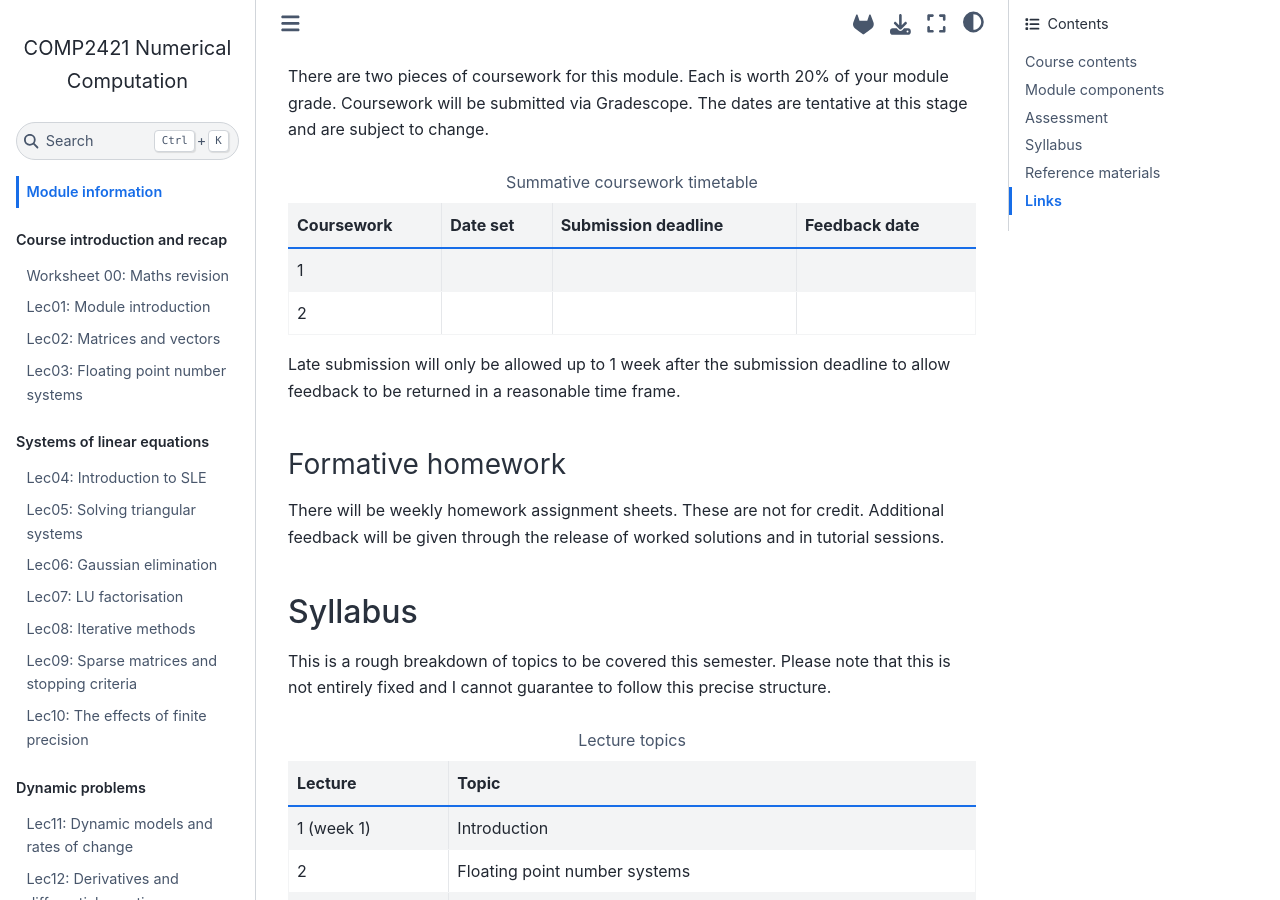
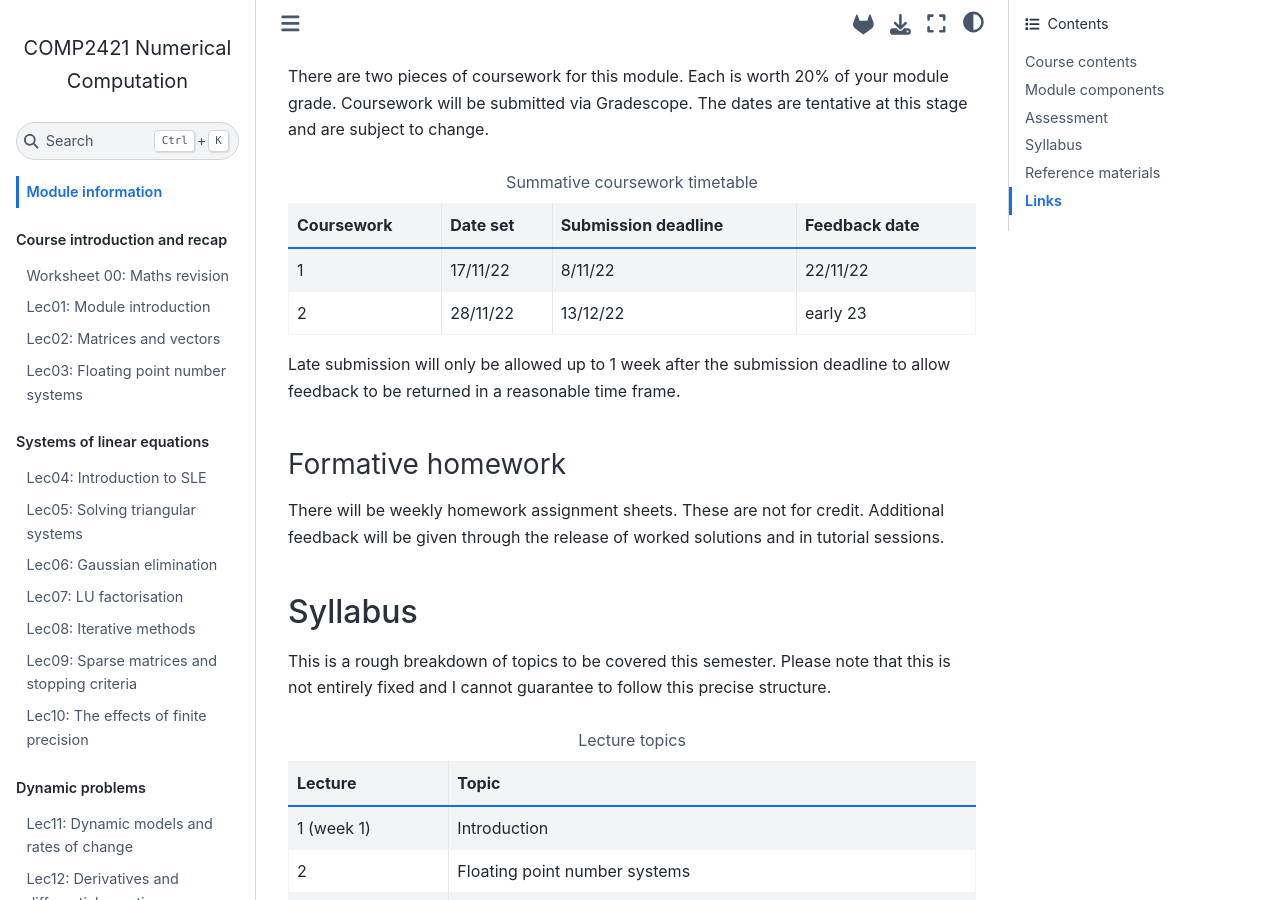
Before and after one commit to uol-soc-teachingrepos/COMP2421-Numerical-Computation, a Jupyter Book: the page built from README.md, in a window 1280 px wide and 900 px high, scrolled down 1409 px. Built offline with Jupyter Book 1.0.4 settings and Sphinx 7.4.7 and the Sphinx Book theme 1.1.4, drawn with Linux system fonts in a browser that asks for light colours; pages that are not in the unit, such as notebooks, are missing from menus.

Commit message:
add coursework deadlines

```diff
--- a/README.md
+++ b/README.md
@@ -50,8 +50,6 @@ On-line assessment in January. 2 hour exam with some multiple choice, short and
 
 There are two pieces of coursework for this module. Each is worth 20% of your module grade. Coursework will be submitted via Gradescope. The dates are tentative at this stage and are subject to change.
 
-<!-- TODO update dates -->
-
 <table class="colwidths-auto table">
 	<caption>Summative coursework timetable</caption>
 	<thead>
@@ -64,15 +62,15 @@ There are two pieces of coursework for this module. Each is worth 20% of your mo
 	</thead>
 	<tr>
 	<td>1</td>
-	<td></td>
-	<td></td>
-	<td></td>
+	<td>17/11/22</td>
+	<td>8/11/22</td>
+	<td>22/11/22</td>
 	</tr>
 	<tr>
 	<td>2</td>
-	<td></td>
-	<td></td>
-	<td></td>
+	<td>28/11/22</td>
+	<td>13/12/22</td>
+	<td>early 23</td>
 	</tr>
 </table>
 
```
Also changed, not shown: lec/lec01.md (+6 -8 lines).
